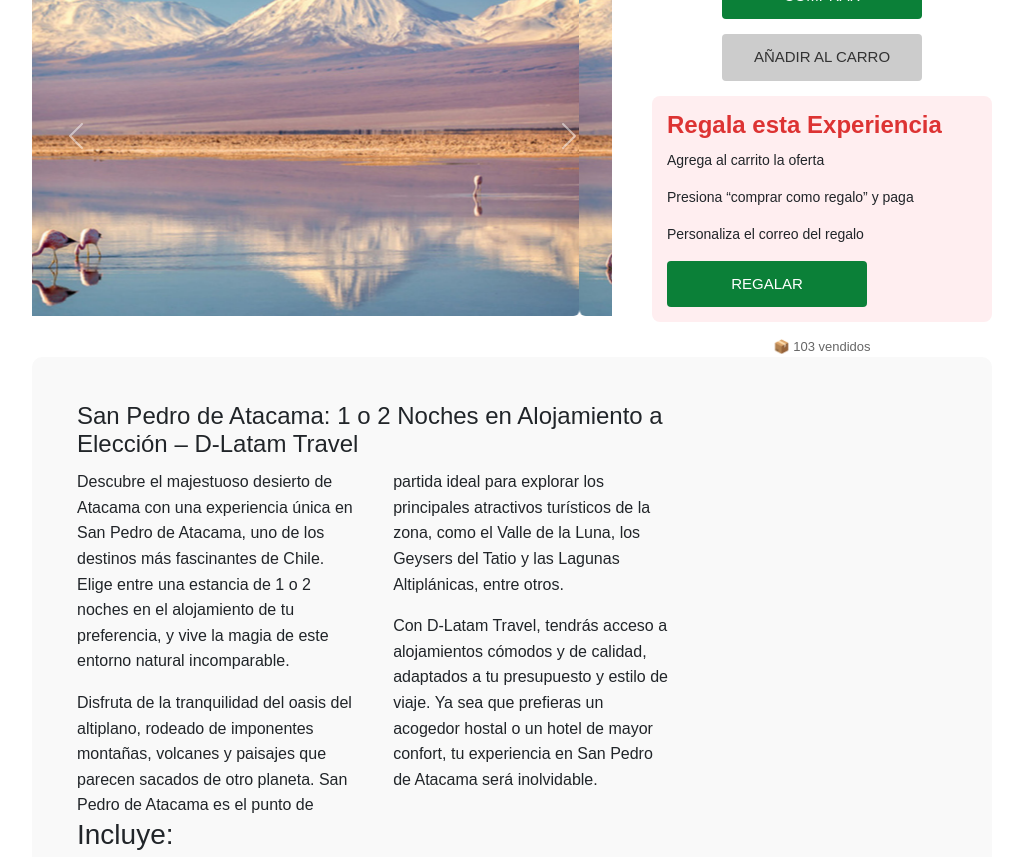
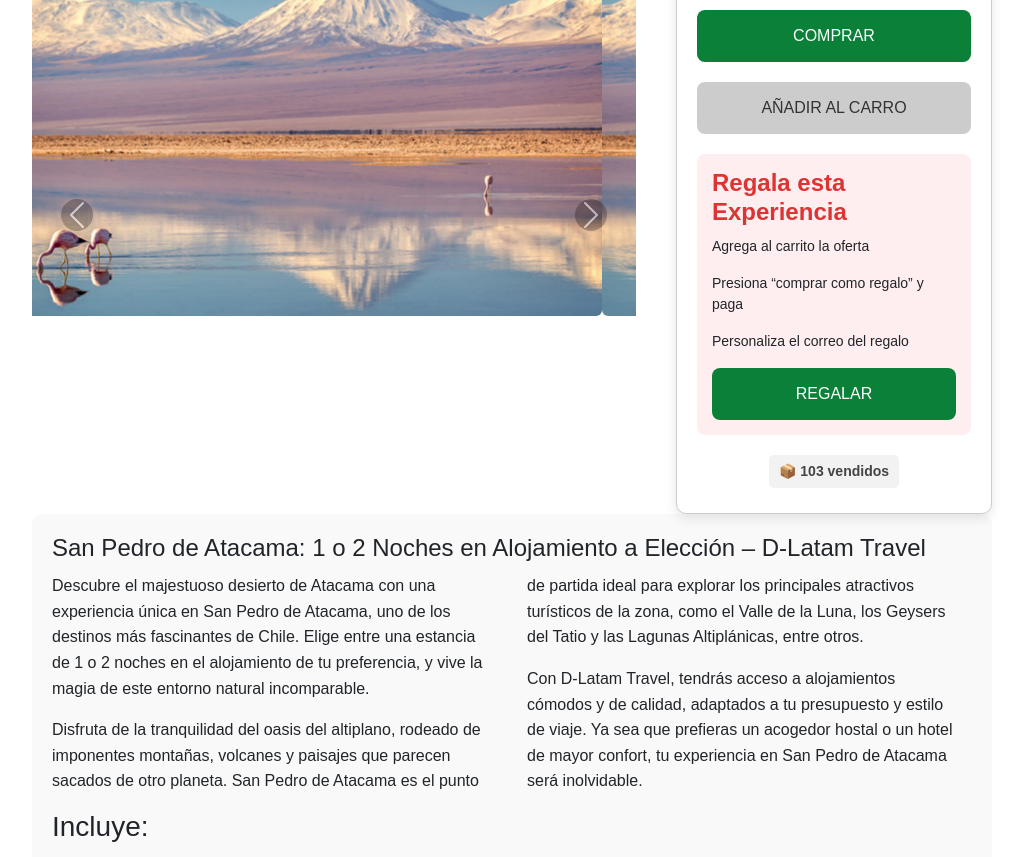
Before and after one commit to Clawkatze/ProyectoCupones, a plain HTML site: page san-pedro.html in a window 1280 px wide. Shown: the part 239-1096 px from the top of the page, without its empty margins (128-1151 px from the left). Drawn offline with nearby package versions, Linux system fonts and the light colour scheme.

Commit message:
ProyectoCupones3.7

```diff
--- a/assets/css/san-pedro.css
+++ b/assets/css/san-pedro.css
@@ -2,11 +2,10 @@
     background-color: #28a745;
 }
 
-.logo-white{
+.logo-white {
     width: 200px;
     height: 50px;
     margin-right: 100px;
-
 }
 
 .navbar-nav .nav-link {
@@ -47,12 +46,23 @@
     border-radius: 6px;
 }
 
+.carousel-control-prev-icon,
+.carousel-control-next-icon {
+    background-color: rgba(0, 0, 0, 0.5);
+    border-radius: 50%;
+}
+
 .panel-lateral {
-    flex: 1 1 35%;
+    flex: 1 1 30%;
+    background-color: #fff;
+    border: 1px solid #ccc;
+    border-radius: 10px;
+    padding: 25px 20px;
+    box-shadow: 0 4px 12px rgba(0, 0, 0, 0.1);
     display: flex;
     flex-direction: column;
     align-items: center;
-    gap: 15px;
+    gap: 20px;
 }
 
 .precio {
@@ -60,28 +70,29 @@
 }
 
 .numero-grande {
-    font-size: 28px;
-    color: #0b8038;
+    font-size: 32px;
+    color: #d33;
     font-weight: bold;
 }
 
 .text-body-secondary {
     text-decoration: line-through;
-    color: #888;
-    font-size: 14px;
+    color: #999;
+    font-size: 16px;
 }
 
 .btn-comprar,
 .btn-carro,
 .btn-regalar {
-    width: 200px;
-    padding: 12px;
-    font-size: 15px;
+    width: 100%;
+    padding: 14px;
+    font-size: 16px;
     background-color: #0b8038;
     color: white;
     border: none;
     cursor: pointer;
-    border-radius: 4px;
+    border-radius: 8px;
+    transition: background-color 0.3s ease;
 }
 
 .btn-carro {
@@ -116,17 +127,20 @@
 }
 
 .vendidos {
-    font-size: 13px;
-    color: #666;
+    font-size: 14px;
+    font-weight: bold;
+    color: #444;
+    background-color: #f2f2f2;
+    padding: 6px 10px;
+    border-radius: 5px;
 }
 
-
 footer {
-    background-color: #2ecc71;
+    background-color: #0b8038;
     text-align: center;
-    padding: 100px;
-    padding-bottom: 100px;
+    padding: 30px 20px;
     color: white;
+    font-size: 14px;
 }
 
 .contenido-estilizado {
@@ -139,7 +153,8 @@ footer {
     border-radius: 10px;
 }
 
-h2, h3 {
+h2,
+h3 {
     color: #333;
     font-weight: bold;
 }
@@ -150,15 +165,15 @@ h2, h3 {
 }
 
 .tabIzqDetalle {
-    column-count: 2; /* Divide el contenido en dos columnas */
-    column-gap: 40px; /* Espacio entre las columnas */
-    padding-right: 10px; /* Opcional: agrega algo de espacio a la derecha del contenedor */
+    column-count: 2;
+    column-gap: 40px;
+    padding-right: 10px;
 }
 
-.tabIzqDetalle h2, .tabIzqDetalle h3 {
-    column-span: all; /* Hace que los encabezados ocupen ambas columnas */
+.tabIzqDetalle h2,
+.tabIzqDetalle h3 {
+    column-span: all;
 }
-
 
 ul {
     list-style-type: none;
@@ -186,36 +201,4 @@ ul li a:hover {
     border-radius: 5px;
     text-decoration: none;
     font-size: 14px;
-    display: inline-block;
-    margin-top: 10px;
 }
-
-.boton.secundario.small:hover {
-    background-color: #0056b3;
-}
-
-#valido {
-    max-width: 200px;
-    margin: 10px 0;
-}
-
-iframe {
-    width: 100%;
-    border-radius: 8px;
-}
-
-#etiquetas h6 {
-    font-size: 16px;
-}
-
-#etiquetas ol {
-    margin-left: 20px;
-}
-
-.panel-container {
-    min-height: auto;
-    margin-bottom: 10px;
-    padding: 25px;
-    width: 70.9%;
-    display: inline-block;
-}
```
Also changed, not shown: assets/img/miscelaneos/Captura de pantalla 2025-05-10 111859.png (added). Lines whose indentation alone changed are shown as unchanged.
